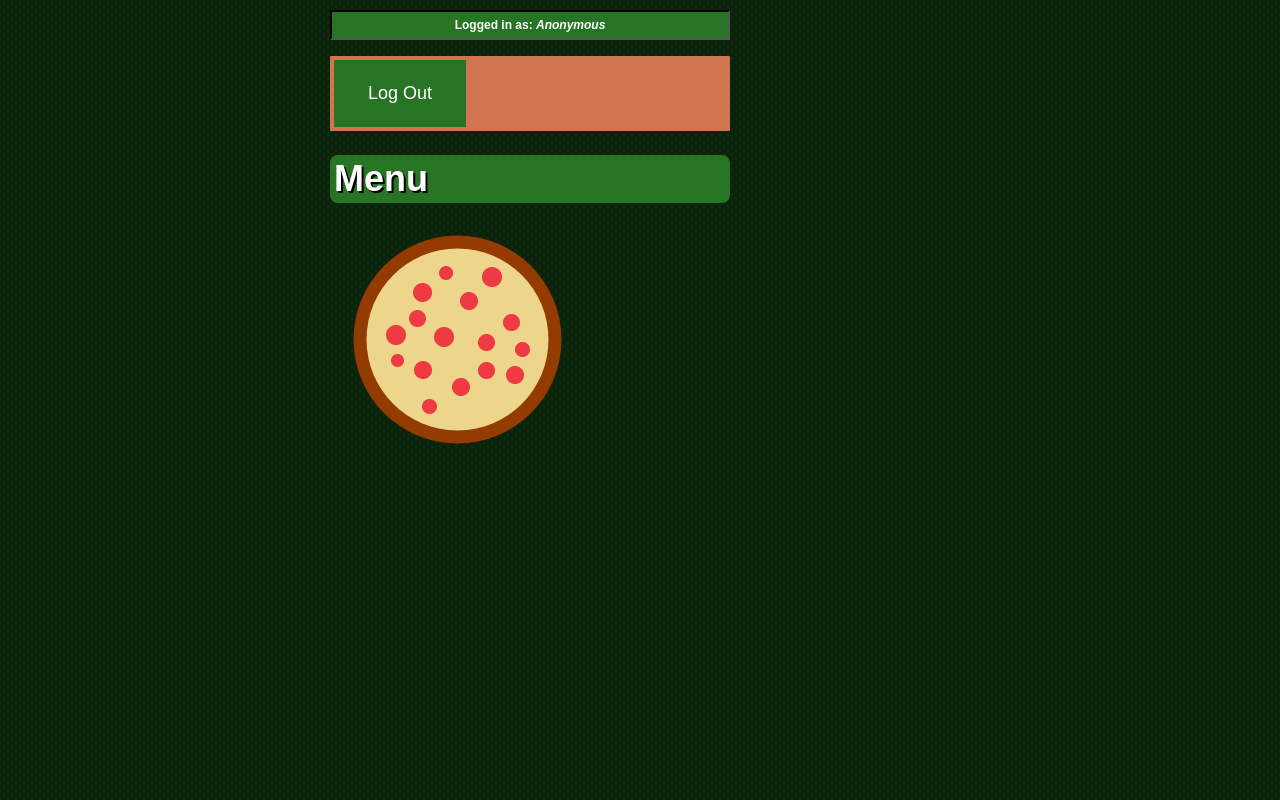
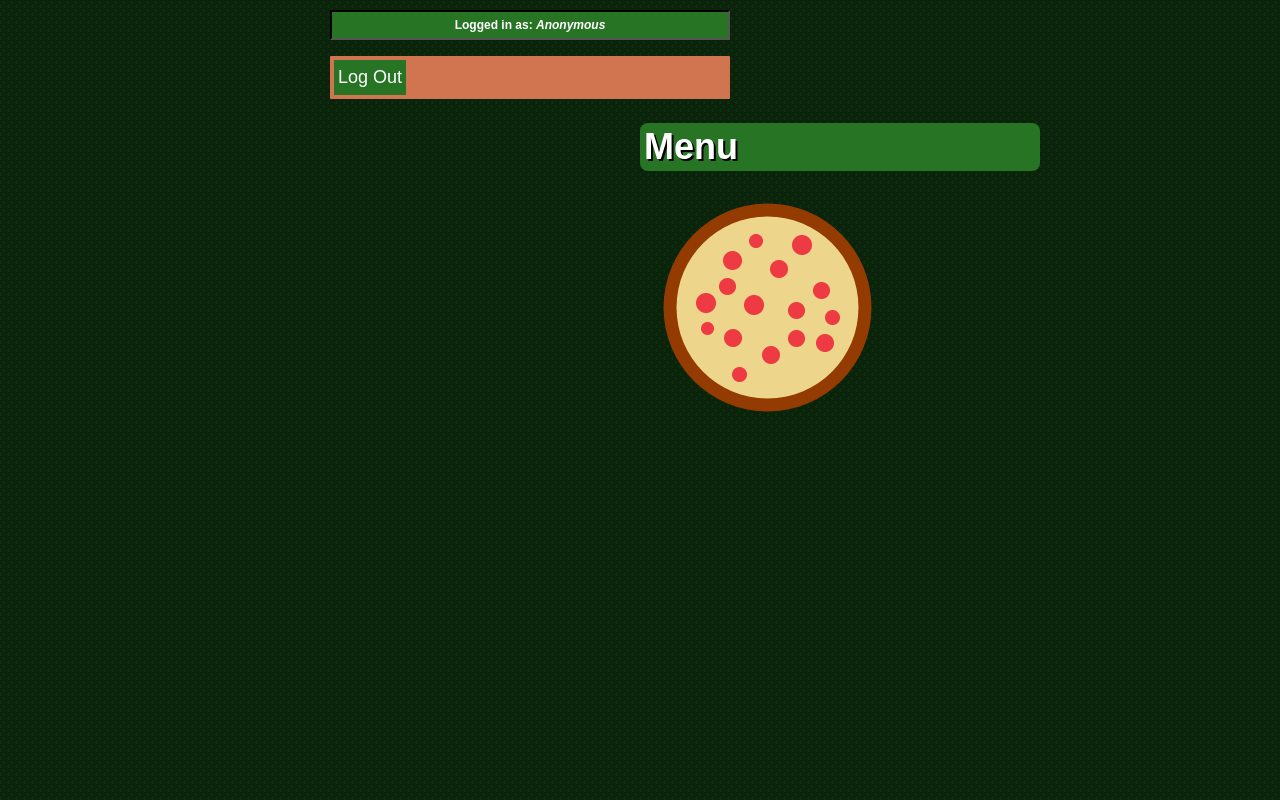
Before and after one commit to PlasmaDiffusion/PizzaMenu, a Django app: page /clearOrder/ in a window 1280 px wide. Run offline with Django 3.2, Linux system fonts and the light colour scheme; data that the repository does not hold is empty; some libraries are stand-ins or nearby versions.

Commit message:
Dropdown Menus + Scrolling CSS

```diff
--- /dev/null
+++ b/orders/static/java/menu.js
@@ -0,0 +1,39 @@
+document.addEventListener('DOMContentLoaded', () => {
+
+
+    //Drop down buttons
+    document.querySelectorAll('button').forEach(button => {
+
+        if (button.className == "dropdown")
+        {
+            //When clicked, this button shows stuff in the table.
+            button.onclick = () =>{
+
+                var tableBodyChildren = button.parentElement.parentElement.parentElement.children;
+
+                for (let i = 1; i < tableBodyChildren.length; i++)
+                {
+                    if (tableBodyChildren[i].style.display == "table-row")
+                        tableBodyChildren[i].style.display = "none";
+                    else
+                        tableBodyChildren[i].style.display = "table-row";
+                }
+
+                //Change button text
+                console.log(button.innerHTML);
+                if (button.innerHTML == " &gt; ") button.innerHTML = " v ";
+                else button.innerHTML = " &gt; ";
+            }
+
+
+            //Collapse all menus by default
+            var tableBodyChildren = button.parentElement.parentElement.parentElement.children;
+
+            for (let i = 1; i < tableBodyChildren.length; i++) tableBodyChildren[i].style.display = "none";
+
+
+        }
+    });
+
+
+});
--- a/orders/static/styles/style.css
+++ b/orders/static/styles/style.css
@@ -39,6 +39,18 @@ p {
 .divider {
   border: 3px solid green; }
 
+.left {
+  position: fixed;
+  left: 10%; }
+
+.right {
+  position: fixed;
+  left: 50%; }
+
+.scroll {
+  height: 500px;
+  overflow: auto; }
+
 body {
   background: url("/static/images/greenBG.png");
   background-color: #0c220b;
@@ -59,6 +71,13 @@ table {
 td {
   padding: 10px; }
 
+th {
+  align-content: left; }
+
+.placedOrdersTable td, .placedOrdersTable tr {
+  border: 1px solid black;
+  padding: 16px; }
+
 form, #loginMenu {
   background-color: #d17551;
   border-radius: 1px;
@@ -76,7 +95,7 @@ input[type=submit]:hover {
   color: #994828;
   background-color: #442012; }
 
-.buttonLink {
+.buttonLink, .dropdown {
   background-color: #277424;
   border: none;
   color: white;
@@ -88,12 +107,50 @@ input[type=submit]:hover {
   margin: 4px 2px;
   cursor: pointer; }
 
+#logout {
+  padding: 4px 4px; }
+
+.dropdown {
+  padding: 4px 4px;
+  border-radius: 4px; }
+
 a:hover {
   color: #994828;
   background-color: #442012; }
 
 @media screen and (max-width: 992px) {
   h2 {
-    width: 50%; } }
+    width: 80%; }
+
+  .left {
+    position: relative;
+    overflow: visible;
+    left: 0%; }
+
+  .right {
+    position: relative;
+    overflow: visible;
+    left: 0%; }
+
+  .scroll {
+    overflow: visible;
+    height: auto; } }
+/* width */
+::-webkit-scrollbar {
+  width: 20px; }
+
+/* Track */
+::-webkit-scrollbar-track {
+  box-shadow: inset 0 0 5px grey;
+  border-radius: 10px; }
+
+/* Handle */
+::-webkit-scrollbar-thumb {
+  background: white;
+  border-radius: 10px; }
+
+/* Handle on hover */
+::-webkit-scrollbar-thumb:hover {
+  background: grey; }
 
 /*# sourceMappingURL=style.css.map */
--- a/orders/static/styles/style.scss
+++ b/orders/static/styles/style.scss
@@ -58,6 +58,24 @@ p {
     border: 3px solid green;
 }
 
+.left
+{
+    position: fixed;
+    left: 10%;
+}
+
+.right
+{
+    position: fixed;
+    left: 50%;
+
+}
+
+.scroll
+{
+    height: 500px;
+    overflow: auto;
+}
 
 
 body
@@ -87,13 +105,26 @@ td
     padding: 10px;
 }
 
+th
+{
+    align-content: left;
+}
+
+.placedOrdersTable
+{
+    td, tr
+    {
+    border: 1px solid black;
+    padding: 16px;
+    }
+}
+
 form, #loginMenu
 {   background-color: lighten($col2, 40%);
     border-radius: 1px;
     padding: 4px;
     max-width: 400px;
 }
-
 
 input[type=submit]
 {
@@ -110,7 +141,7 @@ input[type=submit]:hover
     background-color: $col2;
 }
 
-.buttonLink
+.buttonLink, .dropdown
 {
     background-color: $col1;
     border: none;
@@ -124,6 +155,18 @@ input[type=submit]:hover
     cursor: pointer;
 }
 
+#logout
+{
+    padding: 4px 4px;
+}
+
+
+.dropdown
+{
+    padding: 4px 4px;
+    border-radius: 4px;
+}
+
 a:hover
 {
     color: lighten($col2, 21%);
@@ -131,9 +174,56 @@ a:hover
 }
 
 
-// On screens that are 992px wide or less, go from four columns to two columns
+// On screens that are 992px wide or less, go entirely vertical
 @media screen and (max-width: 992px) {
     h2 {
-  width: 50%;
+  width: 80%;
     }
+
+    .left
+    {
+    position: relative;
+    overflow: visible;
+    left: 0%;
+    }
+
+    .right
+    {
+    position: relative;
+    overflow: visible;
+    left: 0%;
+
+    }
+
+    .scroll
+    {
+    overflow: visible;
+    height:auto;
+    }
+
+
+}
+
+//Scrollbar
+/* width */
+::-webkit-scrollbar {
+    width: 20px;
   }
+
+  /* Track */
+  ::-webkit-scrollbar-track {
+    box-shadow: inset 0 0 5px grey;
+    border-radius: 10px;
+  }
+
+  /* Handle */
+  ::-webkit-scrollbar-thumb {
+    background: white;
+    border-radius: 10px;
+  }
+
+  /* Handle on hover */
+  ::-webkit-scrollbar-thumb:hover {
+    background: grey;
+    ;
+  }
--- a/templates/layout.html
+++ b/templates/layout.html
@@ -6,4 +6,6 @@
 
                 {% load static %}
                 <link rel= "stylesheet" type= "text/css" href="{% static 'styles/style.css' %}">
+
+                <meta name="viewport" content="width=device-width, initial-scale=1">
 </head>
--- a/templates/menu.html
+++ b/templates/menu.html
@@ -1,7 +1,10 @@
 <!DOCTYPE html>
 <html>
 
+
         {% include 'layout.html' %}
+        {% load static %}
+        <script  src="{% static 'java/menu.js' %}"></script>
 
 <body>
 
@@ -11,7 +14,7 @@
 
         <p>Logged in as: <i>{{cartUser}}</i></p>
 
-        <form action = "{% url 'orders:view_logout' %}"> <input type="submit" value="Log Out"/>
+        <form action = "{% url 'orders:view_logout' %}"> <input type="submit" value="Log Out" id="logout"/>
             {% csrf_token %}
         </form>
 
@@ -56,8 +59,9 @@
     {% if cart.user != None %}
 
     <br><br>
-
+<div class ="left">
     <h2> Cart </h2>
+    <div class ="scroll">
 
         <table>
             <th>Order</th>
@@ -101,8 +105,12 @@
     {% endif %}
 
     <br>
+    </div>
+</div>
+
+<div class="right">
     <h2> Menu </h2>
-
+    <div class = "scroll">
     {% load static %}
     <img src="{% static 'images/pizza.png' %}" />
 
@@ -111,10 +119,11 @@
 
         {% for menu in menus %}
 
-        <table>
-        <tr><th>
-                <i>{{menu.name}}</i>
-                </th>
+        <table id="{{menu.name}}">
+        <tbody>
+            <th>
+                <button class ="dropdown"> > </button> <i>{{menu.name}}</i>
+            </th>
 
 
 
@@ -146,11 +155,12 @@
                 {% endif %}
             {% endfor %}
             <br>
-        </tr>
-        <table></table>
+        </tbody>
+        </table>
         {% endfor %}
 
-    </table>
+        </div>
+    </div>
 
 </body>
 
```
Also changed, not shown: static/styles/style.css (deleted, +0 -64 lines), static/styles/style.scss (deleted, +0 -88 lines), templates/placedOrders.html (+4 -4 lines), 2 other files.
